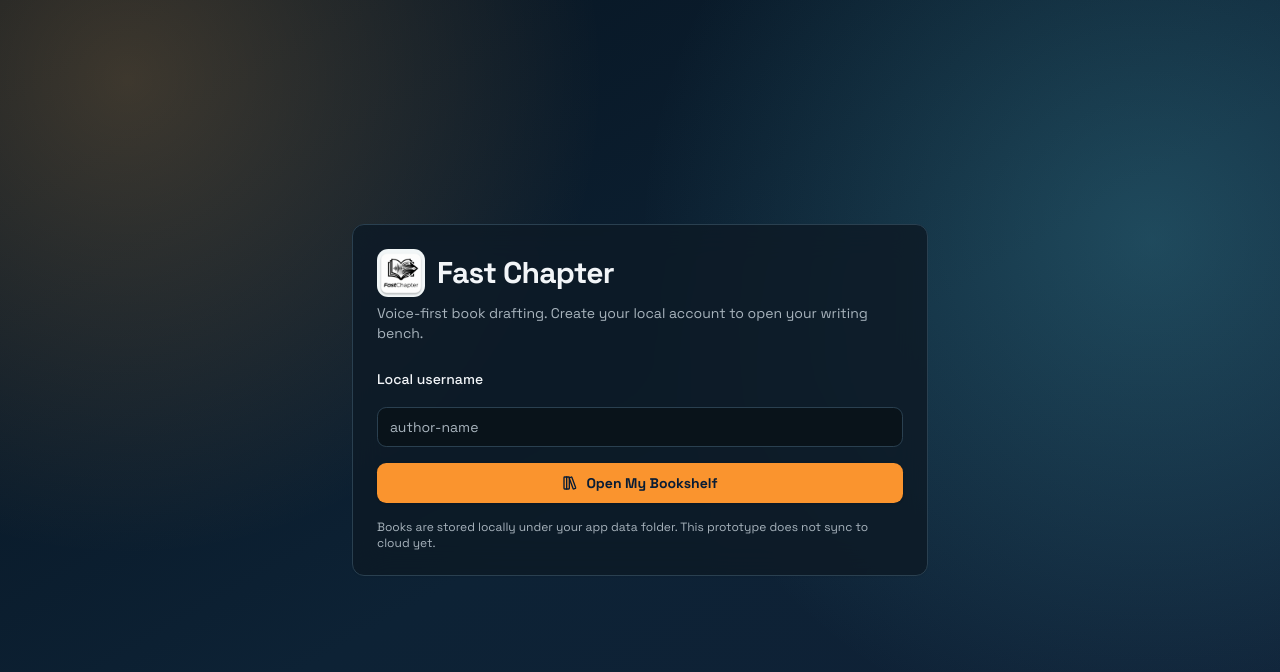
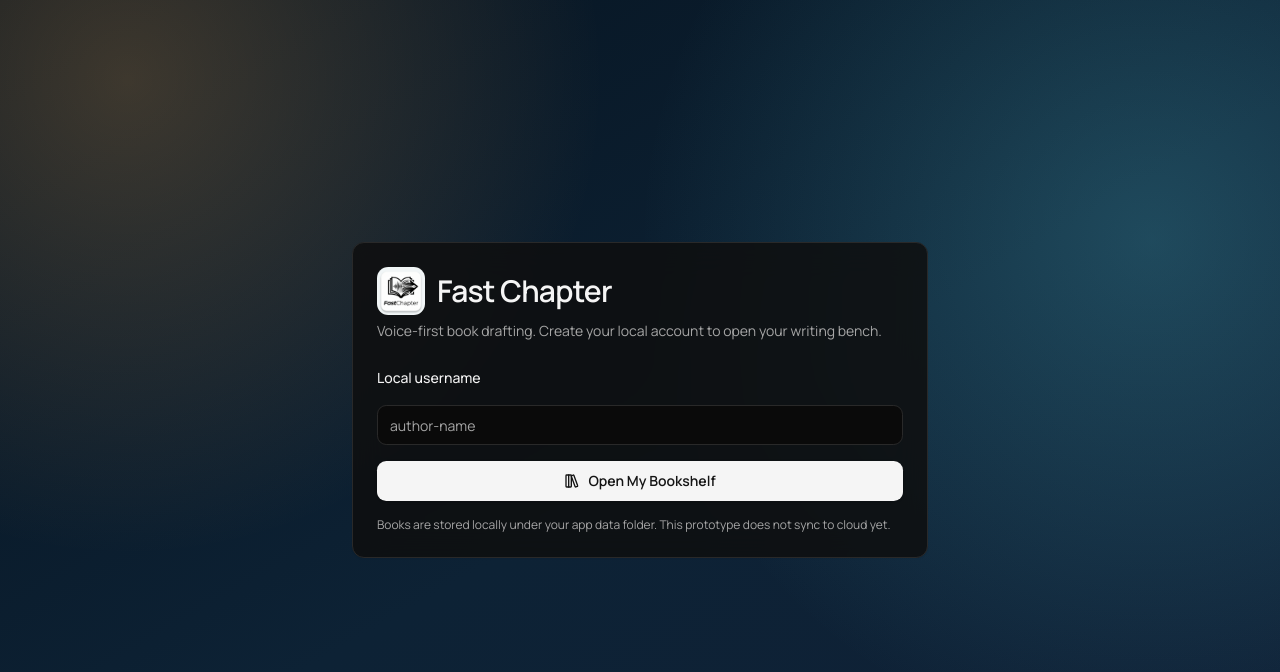
Before and after one commit to maestromaximo/FastChapter, a React (Vite) app: page / in a window 1280 px wide. Shown: the top 672 px of the page. Built offline with nearby package versions, Linux system fonts and the light colour scheme.

Commit message:
Add AGENTS.md for project guidelines and update UI components with new styles and layout adjustments

```diff
--- a/src/App.tsx
+++ b/src/App.tsx
@@ -752,10 +752,10 @@
   if (screen === "bookshelf") {
     return (
       <main className="min-h-screen bg-background px-6 py-6 text-foreground">
-        <section className="mx-auto flex w-full max-w-7xl items-center justify-between gap-4">
+        <section className="mx-auto flex w-full max-w-[1700px] items-center justify-between gap-4 rounded-xl border border-border/60 bg-card/70 px-4 py-4">
           <div>
-            <h1 className="font-serif text-4xl">Bookshelf</h1>
-            <p className="text-sm text-muted-foreground">
+            <h1 className="font-serif text-3xl">Bookshelf</h1>
+            <p className="mt-1 text-sm text-muted-foreground">
               Welcome, <span className="font-semibold text-foreground">{activeUser}</span>. Pick a manuscript or create a new one.
             </p>
           </div>
@@ -770,11 +770,19 @@
           </div>
         </section>
 
-        <section className="mx-auto mt-6 grid w-full max-w-7xl grid-cols-1 gap-4 md:grid-cols-2 xl:grid-cols-3">
+        <section className="mx-auto mt-4 flex w-full max-w-[1700px] items-center gap-2 overflow-auto">
+          <Button size="sm" variant="secondary" className="rounded-full">Examples</Button>
+          <Button size="sm" variant="ghost" className="rounded-full text-muted-foreground">Dashboard</Button>
+          <Button size="sm" variant="ghost" className="rounded-full text-muted-foreground">Tasks</Button>
+          <Button size="sm" variant="ghost" className="rounded-full text-muted-foreground">Playground</Button>
+          <Button size="sm" variant="ghost" className="rounded-full text-muted-foreground">Authentication</Button>
+        </section>
+
+        <section className="mx-auto mt-4 grid w-full max-w-[1700px] grid-cols-1 gap-4 md:grid-cols-2 xl:grid-cols-4">
           {books.map((book) => (
             <Card
               key={book.id}
-              className="border-border/70 bg-card/70 transition hover:-translate-y-0.5 hover:border-primary/40 hover:shadow-lg hover:shadow-primary/20"
+              className="border-border/70 bg-card/65 transition hover:-translate-y-0.5 hover:border-foreground/20"
             >
               <CardHeader>
                 <CardTitle className="line-clamp-2 text-xl">{book.title}</CardTitle>
@@ -797,7 +805,7 @@
         </section>
 
         {books.length === 0 && (
-          <section className="mx-auto mt-10 w-full max-w-7xl rounded-lg border border-dashed border-border bg-card/40 p-8 text-center">
+          <section className="mx-auto mt-10 w-full max-w-[1700px] rounded-lg border border-dashed border-border bg-card/40 p-8 text-center">
             <p className="font-serif text-2xl">No books yet</p>
             <p className="mt-2 text-sm text-muted-foreground">
               Create your first draft container. Fast Chapter will generate folders and starter chapter files.
@@ -847,7 +855,7 @@
   if (screen === "profile") {
     return (
       <main className="min-h-screen bg-background px-6 py-6 text-foreground">
-        <section className="mx-auto flex w-full max-w-5xl items-center justify-between gap-4 rounded-xl border border-border bg-card/70 px-4 py-3 shadow-sm">
+        <section className="mx-auto flex w-full max-w-[1300px] items-center justify-between gap-4 rounded-xl border border-border/60 bg-card/70 px-4 py-3 shadow-sm">
           <div>
             <h1 className="font-serif text-3xl">Profile & Settings</h1>
             <p className="text-sm text-muted-foreground">Manage your local author profile and appearance preferences.</p>
@@ -858,8 +866,8 @@
           </Button>
         </section>
 
-        <section className="mx-auto mt-4 grid w-full max-w-5xl grid-cols-1 gap-4 lg:grid-cols-2">
-          <Card>
+        <section className="mx-auto mt-4 grid w-full max-w-[1300px] grid-cols-1 gap-4 lg:grid-cols-2">
+          <Card className="border-border/70 bg-card/65">
             <CardHeader>
               <CardTitle className="text-base">Author Info</CardTitle>
               <CardDescription>Stored locally in your app data folder.</CardDescription>
@@ -881,7 +889,7 @@
             </CardContent>
           </Card>
 
-          <Card>
+          <Card className="border-border/70 bg-card/65">
             <CardHeader>
               <CardTitle className="text-base">Appearance</CardTitle>
               <CardDescription>Switch between dark and light mode for the full app.</CardDescription>
@@ -903,7 +911,7 @@
             </CardContent>
           </Card>
 
-          <Card className="lg:col-span-2">
+          <Card className="border-border/70 bg-card/65 lg:col-span-2">
             <CardHeader>
               <CardTitle className="text-base">OpenAI Transcription</CardTitle>
               <CardDescription>
@@ -978,7 +986,7 @@
 
   return (
     <main className="min-h-screen bg-background px-4 py-4 text-foreground">
-      <section className="mx-auto flex w-full max-w-[1700px] items-center gap-3 rounded-xl border border-border bg-card/70 px-4 py-3 shadow-sm">
+      <section className="mx-auto flex w-full max-w-[1700px] flex-wrap items-center gap-3 rounded-xl border border-border/70 bg-card/70 px-4 py-3 shadow-sm">
         <Button
           variant="outline"
           onClick={() => {
@@ -1021,7 +1029,7 @@
       </section>
 
       <section className="mx-auto mt-4 grid w-full max-w-[1700px] grid-cols-1 gap-4 xl:grid-cols-[320px_1fr_350px]">
-        <Card className="h-[calc(100vh-8.5rem)]">
+        <Card className="h-[calc(100vh-12rem)] border-border/70 bg-card/65">
           <CardHeader className="pb-3">
             <div className="flex items-center justify-between gap-2">
               <CardTitle className="text-base">Project Navigator</CardTitle>
@@ -1045,7 +1053,7 @@
           </CardContent>
         </Card>
 
-        <Card className="h-[calc(100vh-8.5rem)]">
+        <Card className="h-[calc(100vh-12rem)] border-border/70 bg-card/65">
           <CardHeader className="pb-3">
             <div className="flex items-center justify-between gap-2">
               <CardTitle className="text-base">Writing Bench</CardTitle>
@@ -1090,7 +1098,7 @@
           </CardContent>
         </Card>
 
-        <Card className="h-[calc(100vh-8.5rem)]">
+        <Card className="h-[calc(100vh-12rem)] border-border/70 bg-card/65">
           <CardHeader className="pb-3">
             <div className="flex items-center justify-between gap-2">
               <CardTitle className="text-base">Voice Workflow</CardTitle>
--- a/src/index.css
+++ b/src/index.css
@@ -1,60 +1,60 @@
-@import url("https://fonts.googleapis.com/css2?family=Literata:opsz,wght@7..72,400;7..72,600&family=Space+Grotesk:wght@400;500;700&display=swap");
+@import url("https://fonts.googleapis.com/css2?family=Manrope:wght@400;500;600;700&family=Newsreader:opsz,wght@6..72,500;6..72,700&display=swap");
 
 @tailwind base;
 @tailwind components;
 @tailwind utilities;
 
 :root {
-  --background: 206 47% 7%;
-  --foreground: 206 28% 96%;
-  --muted: 205 32% 15%;
-  --muted-foreground: 205 14% 70%;
-  --popover: 209 49% 10%;
-  --popover-foreground: 206 28% 96%;
-  --card: 209 49% 10%;
-  --card-foreground: 206 28% 96%;
-  --border: 205 31% 24%;
-  --input: 205 31% 24%;
-  --primary: 30 95% 58%;
-  --primary-foreground: 214 73% 12%;
-  --secondary: 191 70% 44%;
-  --secondary-foreground: 202 62% 11%;
-  --accent: 195 51% 21%;
-  --accent-foreground: 206 28% 96%;
-  --destructive: 2 84% 61%;
-  --destructive-foreground: 206 28% 96%;
-  --ring: 30 95% 58%;
+  --background: 0 0% 4%;
+  --foreground: 0 0% 98%;
+  --muted: 0 0% 10%;
+  --muted-foreground: 0 0% 65%;
+  --popover: 0 0% 6%;
+  --popover-foreground: 0 0% 98%;
+  --card: 0 0% 6%;
+  --card-foreground: 0 0% 96%;
+  --border: 0 0% 16%;
+  --input: 0 0% 16%;
+  --primary: 0 0% 96%;
+  --primary-foreground: 0 0% 8%;
+  --secondary: 0 0% 11%;
+  --secondary-foreground: 0 0% 97%;
+  --accent: 0 0% 11%;
+  --accent-foreground: 0 0% 96%;
+  --destructive: 0 73% 52%;
+  --destructive-foreground: 0 0% 98%;
+  --ring: 0 0% 70%;
   --radius: 0.7rem;
   --app-bg:
-    radial-gradient(circle at 0% 0%, rgba(255, 168, 73, 0.15), transparent 30%),
-    radial-gradient(circle at 100% 20%, rgba(70, 194, 212, 0.12), transparent 38%),
-    linear-gradient(120deg, #04111d, #0a2136 60%, #0b1a2b);
+    radial-gradient(circle at 0% 0%, rgba(255, 255, 255, 0.04), transparent 35%),
+    radial-gradient(circle at 100% 100%, rgba(255, 255, 255, 0.03), transparent 45%),
+    linear-gradient(180deg, #070707, #0a0a0a 60%, #090909);
 }
 
 :root.light {
-  --background: 40 33% 97%;
-  --foreground: 215 33% 14%;
-  --muted: 43 30% 92%;
-  --muted-foreground: 214 17% 38%;
+  --background: 0 0% 99%;
+  --foreground: 0 0% 9%;
+  --muted: 0 0% 95%;
+  --muted-foreground: 0 0% 40%;
   --popover: 0 0% 100%;
-  --popover-foreground: 215 33% 14%;
+  --popover-foreground: 0 0% 9%;
   --card: 0 0% 100%;
-  --card-foreground: 215 33% 14%;
-  --border: 210 24% 85%;
-  --input: 210 24% 85%;
-  --primary: 28 91% 52%;
-  --primary-foreground: 30 20% 98%;
-  --secondary: 193 76% 43%;
-  --secondary-foreground: 205 40% 98%;
-  --accent: 210 44% 94%;
-  --accent-foreground: 215 33% 20%;
-  --destructive: 1 80% 54%;
-  --destructive-foreground: 210 40% 98%;
-  --ring: 193 76% 43%;
+  --card-foreground: 0 0% 9%;
+  --border: 0 0% 88%;
+  --input: 0 0% 88%;
+  --primary: 0 0% 12%;
+  --primary-foreground: 0 0% 98%;
+  --secondary: 0 0% 93%;
+  --secondary-foreground: 0 0% 12%;
+  --accent: 0 0% 93%;
+  --accent-foreground: 0 0% 12%;
+  --destructive: 0 72% 45%;
+  --destructive-foreground: 0 0% 98%;
+  --ring: 0 0% 35%;
   --app-bg:
-    radial-gradient(circle at 0% 0%, rgba(255, 182, 90, 0.24), transparent 34%),
-    radial-gradient(circle at 100% 20%, rgba(86, 201, 221, 0.18), transparent 42%),
-    linear-gradient(120deg, #faf5ec, #eef7fb 58%, #f6f2e8);
+    radial-gradient(circle at 0% 0%, rgba(0, 0, 0, 0.03), transparent 40%),
+    radial-gradient(circle at 100% 100%, rgba(0, 0, 0, 0.03), transparent 40%),
+    linear-gradient(180deg, #fbfbfb, #f8f8f8 60%, #f6f6f6);
 }
 
 * {
@@ -66,4 +66,5 @@
   margin: 0;
   min-height: 100vh;
   background-image: var(--app-bg);
+  font-family: "Manrope", "Segoe UI", sans-serif;
 }
--- a/tailwind.config.ts
+++ b/tailwind.config.ts
@@ -63,8 +63,8 @@
         "pulse-soft": "pulse-soft 2s ease-in-out infinite"
       },
       fontFamily: {
-        sans: ["'Space Grotesk'", "'Segoe UI'", "sans-serif"],
-        serif: ["'Literata'", "Georgia", "serif"]
+        sans: ["'Manrope'", "'Segoe UI'", "sans-serif"],
+        serif: ["'Newsreader'", "Georgia", "serif"]
       }
     }
   },
```
Also changed, not shown: 1 other file (tests, documents, lock files or other folders).
